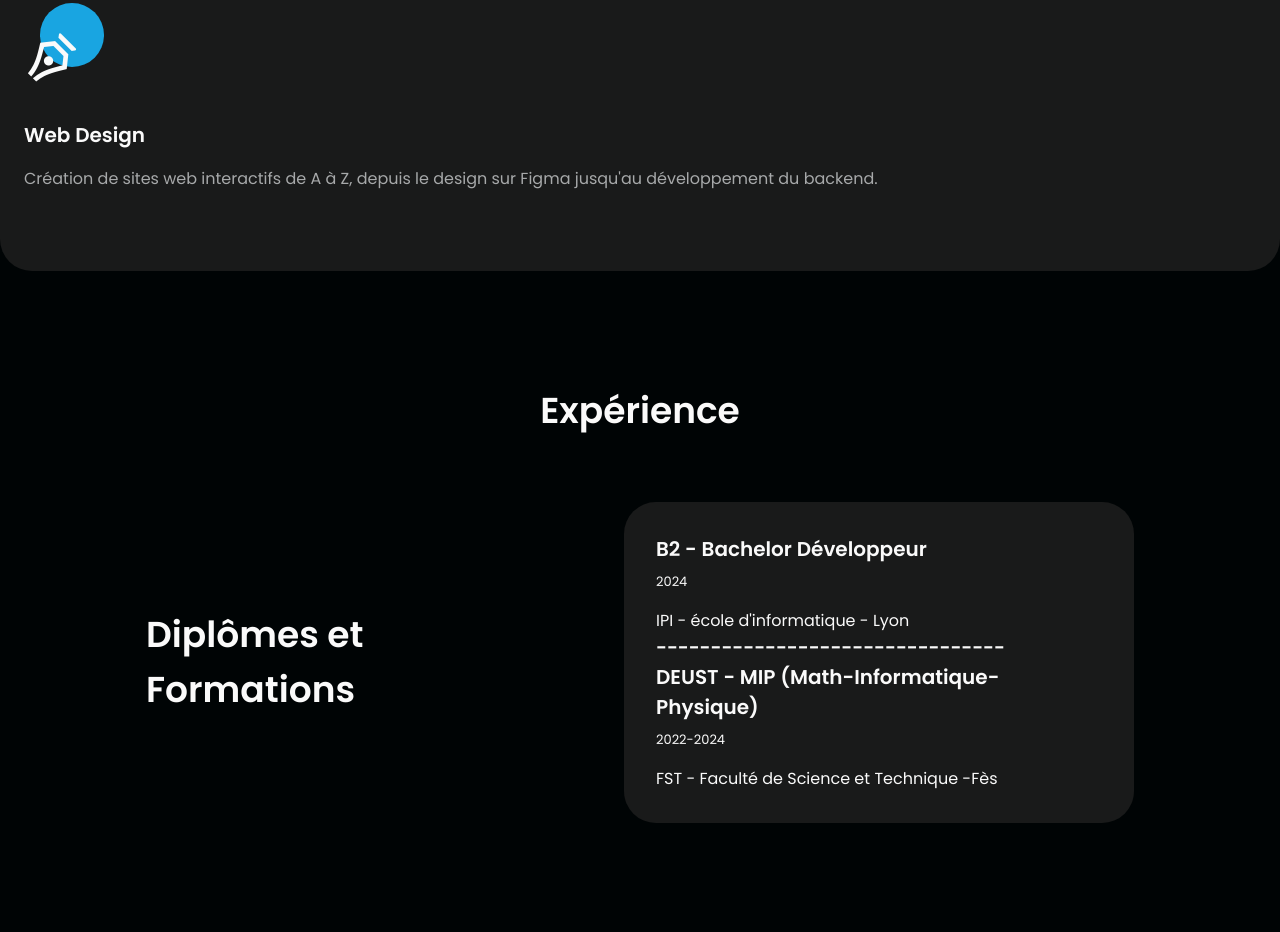
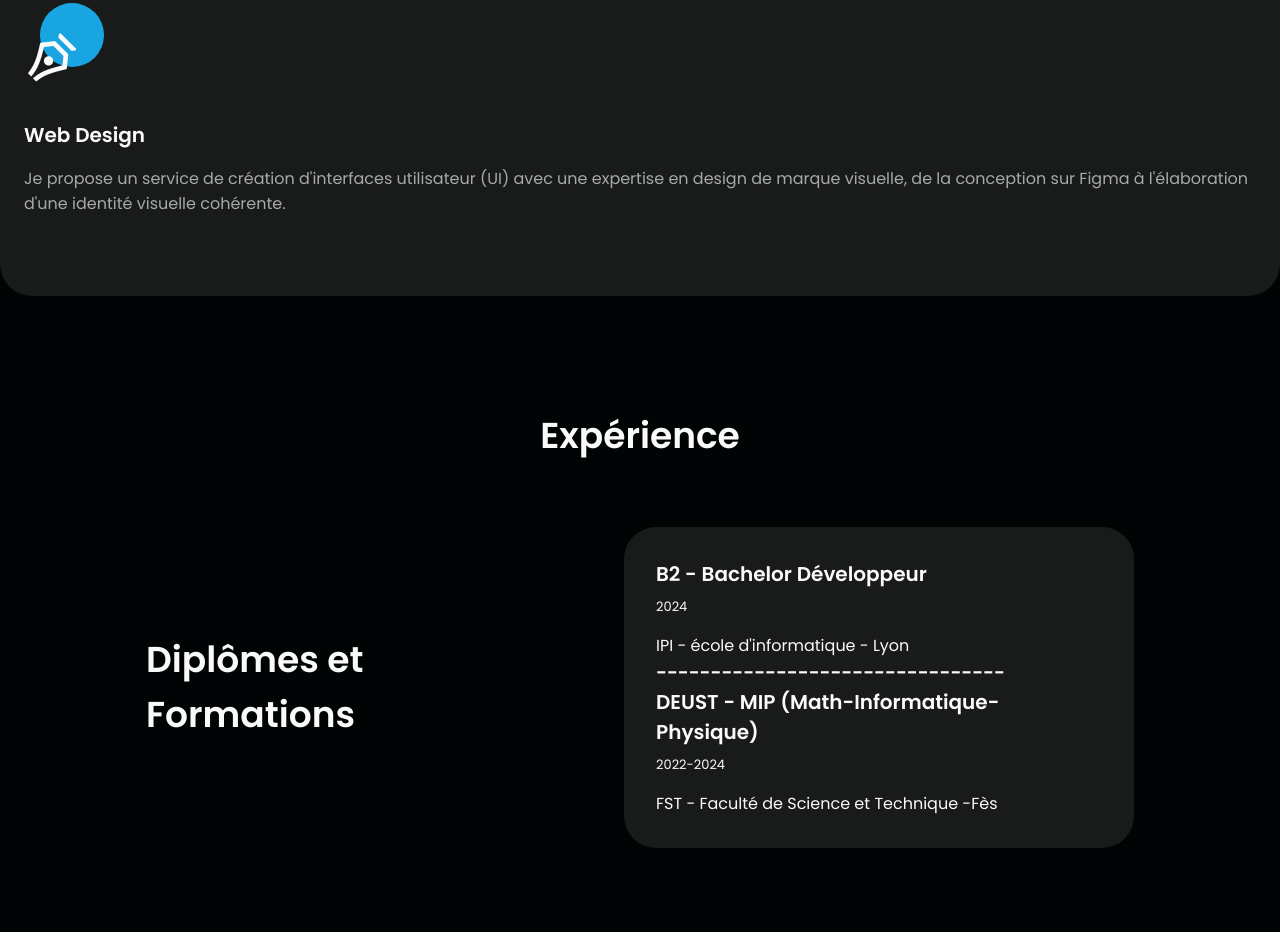
Before and after one commit to abdelhadii12/Portfolio, a plain HTML site: page index.html in a window 1280 px wide. Shown: the part 3266-4198 px from the top of the page. Drawn offline with nearby package versions, Linux system fonts and the light colour scheme.

Commit message:
Modification de services de design numéro 2

```diff
--- a/index.html
+++ b/index.html
@@ -253,8 +253,9 @@
                     </div>
                     <h3 class="services__name">Web Design</h3>
                     <p class="services__description">
-                        Création de sites web interactifs de A à Z,
-                        depuis le design sur Figma jusqu'au développement du backend.
+                        Je propose un service de création d'interfaces utilisateur (UI)
+                         avec une expertise en design de marque visuelle, de la conception
+                        sur Figma à l'élaboration d'une identité visuelle cohérente.
                     </p>
                 </article>
 
```
